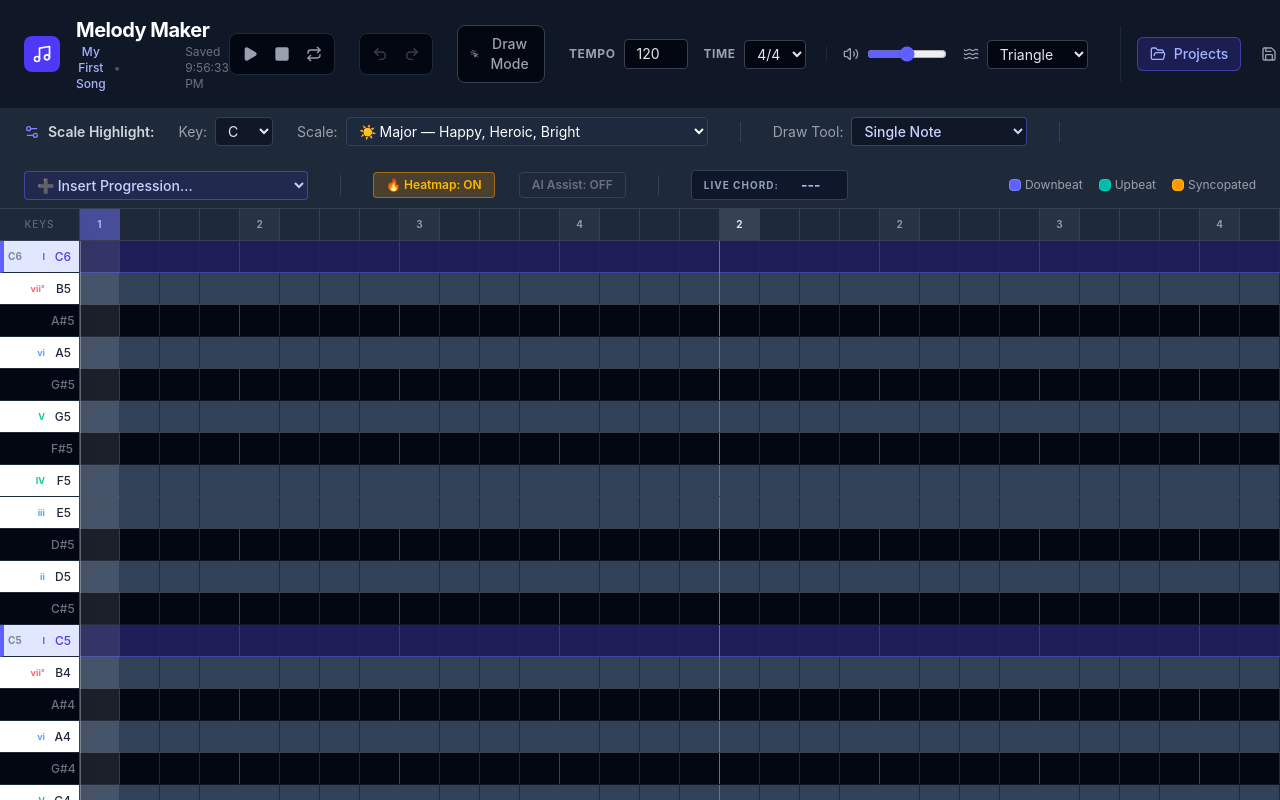
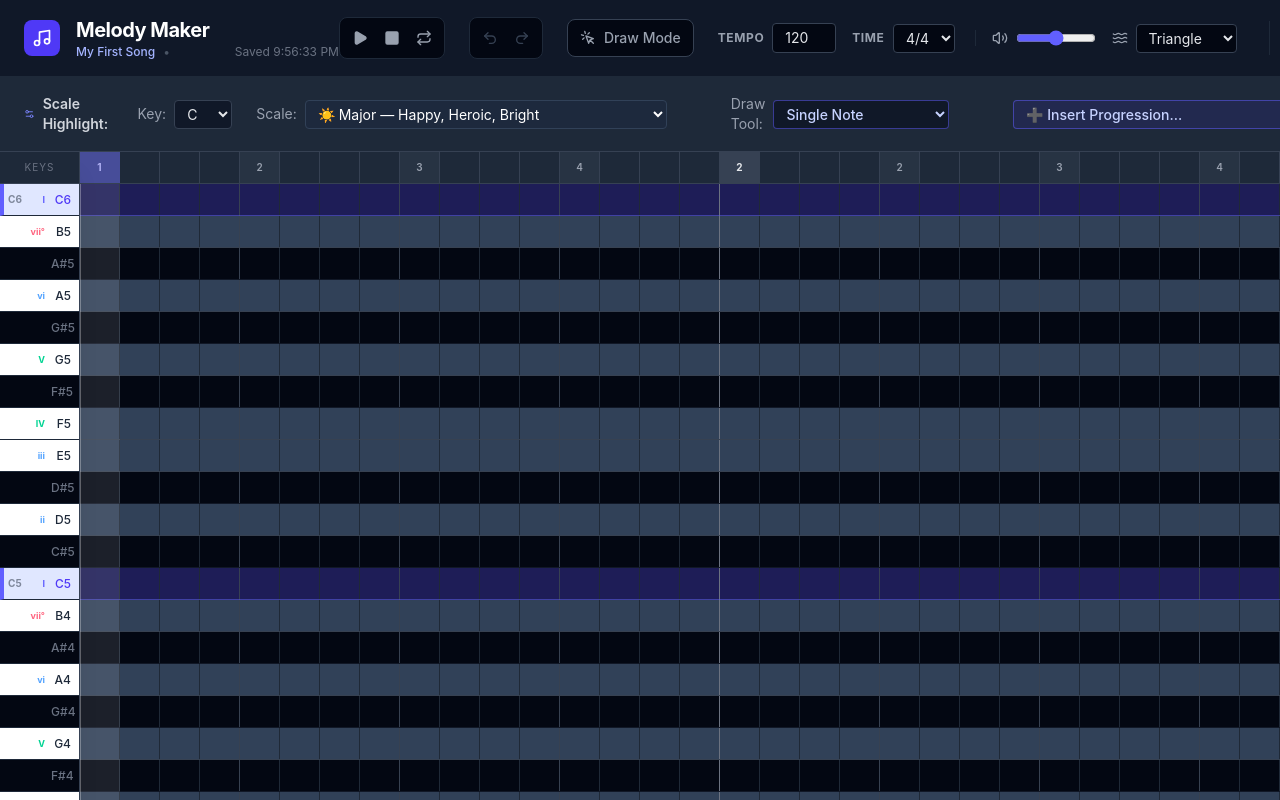
Before and after one commit to bindzume/neko-daw, a React (Vite) app: page / in a window 1280 px wide. Built offline with nearby package versions, Linux system fonts and the light colour scheme.

Commit message:
added scrolling to top bars

```diff
--- a/src/App.jsx
+++ b/src/App.jsx
@@ -1598,8 +1598,8 @@ const stopPlayback = () => {
       )}
 
       {/* Header & Controls */}
-      <header className="flex items-center justify-between px-6 py-4 bg-gray-900 border-b border-gray-800 shrink-0">
-        <div className="flex items-center gap-4">
+      <header className="flex items-center justify-between px-6 py-4 bg-gray-900 border-b border-gray-800 shrink-0 overflow-x-auto">
+        <div className="flex items-center gap-4 shrink-0">
           <div className="bg-indigo-600 p-2 rounded-lg">
             <Music className="w-5 h-5 text-white" />
           </div>
@@ -1623,7 +1623,7 @@ const stopPlayback = () => {
           </div>
         </div>
 
-        <div className="flex items-center gap-6">
+        <div className="flex items-center gap-6 shrink-0">
           {/* Transport Controls */}
           <div className="flex items-center bg-gray-950 rounded-lg border border-gray-800 p-1">
             <button
@@ -1809,7 +1809,7 @@ const stopPlayback = () => {
       </header>
 
       {/* Theory & Scale Toolbar */}
-      <div className="flex items-center px-6 py-2 bg-gray-800 border-b border-gray-700 shrink-0 gap-6 text-sm flex-wrap">
+      <div className="flex items-center px-6 py-2 bg-gray-800 border-b border-gray-700 shrink-0 gap-6 text-sm overflow-x-auto">
         <div className="flex items-center gap-2">
           <Settings2 className="w-4 h-4 text-indigo-400" />
           <span className="font-semibold text-gray-300">Scale Highlight:</span>
@@ -1904,7 +1904,7 @@ const stopPlayback = () => {
           </span>
         </div>
 
-        <div className="ml-auto text-xs flex items-center gap-4 text-gray-400">
+        <div className="ml-auto text-xs flex items-center gap-4 text-gray-400 shrink-0 whitespace-nowrap">
           {selectionMode && selectedNotes.size > 0 && (
             <>
               <div className="flex items-center gap-2 bg-cyan-900/30 border border-cyan-500/50 px-3 py-1 rounded text-cyan-300 font-medium">
```
